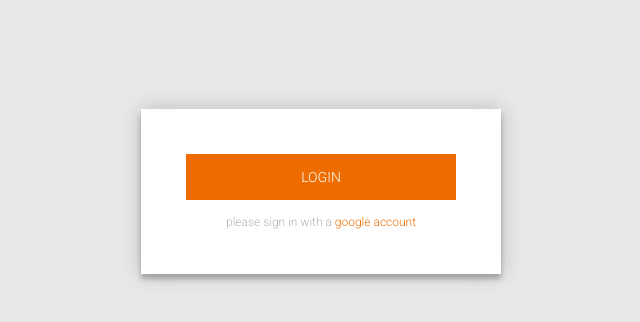
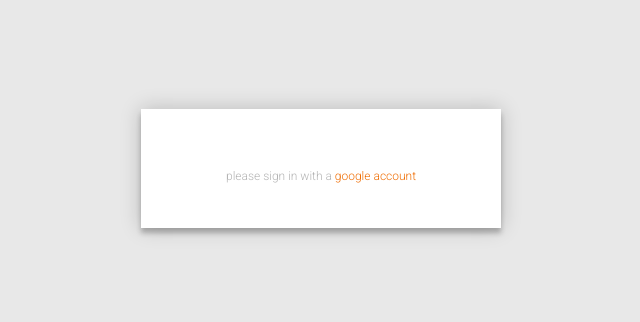
Before and after one commit to Mkassabov/Mkassabov.github.io, a plain HTML site: page MtssUtopiaProject/Login.html in a window 1280 px wide. Shown: the whole page, without its empty margins (319-959 px from the left). Drawn offline with nearby package versions, Linux system fonts and the light colour scheme.

Commit message:
remove my login button

```diff
--- a/MtssUtopiaProject/Login.html
+++ b/MtssUtopiaProject/Login.html
@@ -30,7 +30,7 @@
 					<!--input type="text" placeholder="username"/-->
 					<!--input type="password" placeholder="password"/-->
 					<div class="g-signin2" data-onsuccess="onSignIn"></div>
-					<button>login</button>
+					<!--button>login</button-->
 					<p class="message">please sign in with a <a href="https://accounts.google.com/SignUp?hl=en">google account</a></p>
 					<!--p class="message">Not registered? <a href="#">Create an account</a></p-->
 				</form>
```
